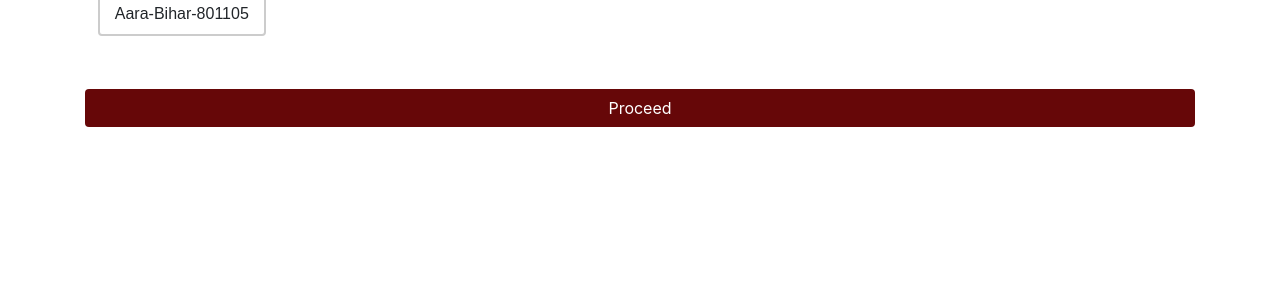
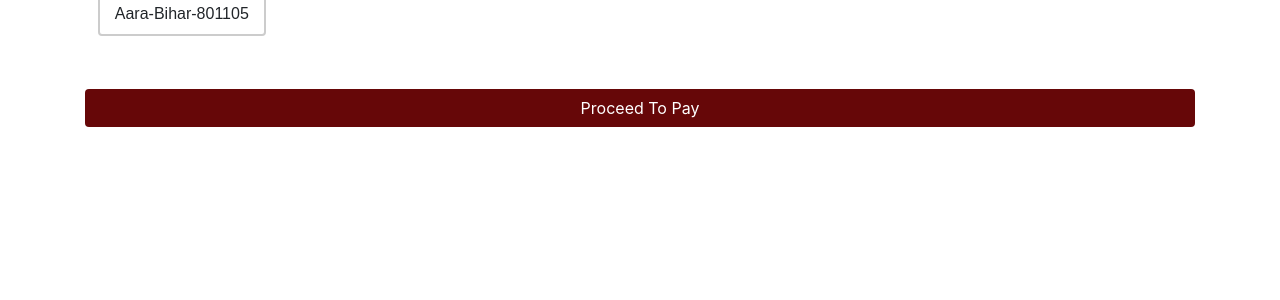
Before and after one commit to saif-11bit/efashion, a Django app: page /checkout/ in a window 1280 px wide. Shown: the part 456-756 px from the top of the page. Run offline with Django 3.2, Linux system fonts and the light colour scheme; a user stored in the database is signed in; data comes from the database, SQL or seed files in the repository; some libraries are stand-ins or nearby versions.

Commit message:
checkout

```diff
--- a/products/templates/checkout.html
+++ b/products/templates/checkout.html
@@ -148,7 +148,7 @@
                 <!-- Promo code -->
               </div>
         </div>
-        <input type="submit" class="btn proceedBtnCheckout" value="Proceed">
+        <input type="submit" class="btn proceedBtnCheckout" value="Proceed To Pay">
     </div>
 </section>
 {% endblock mainCont %}
```
